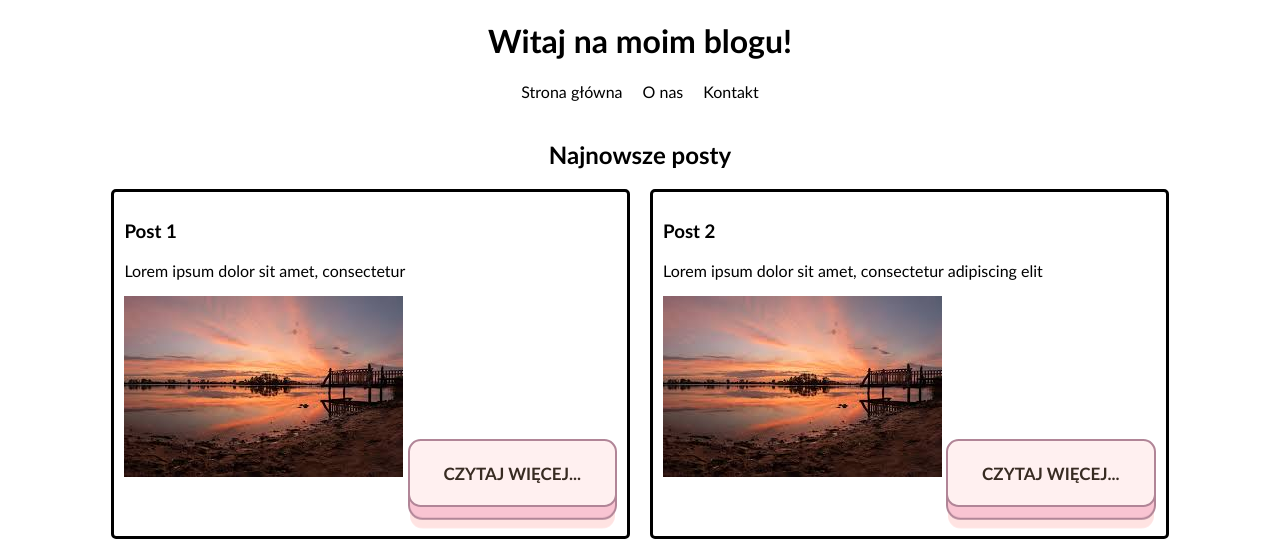
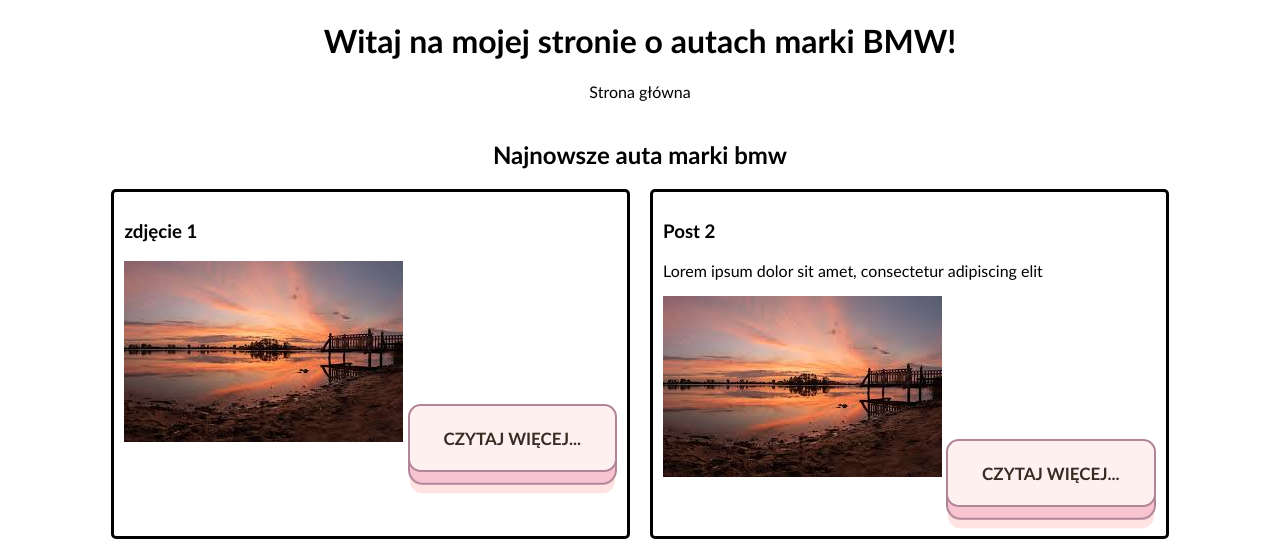
Before and after one commit to bartoszgrymaszewski55/strona-html, a plain HTML site: page index.html in a window 1280 px wide. Shown: the top 552 px of the page. Drawn offline with Linux system fonts and the light colour scheme.

Commit message:
index.html

```diff
--- a/index.html
+++ b/index.html
@@ -3,30 +3,29 @@
 <html lang="pl">
     <head>
         <meta charset="UTF-8">
-        <title>Blog Bartka</title>
+        <title>BMW</title>
         <link rel="stylesheet" href="style.css">
         <link rel="stylesheet" href="style_added.css">
     </head>
     <body>
         <header>
-            <h1 align="center">Witaj na moim blogu!</h1>
+            <h1 align="center">Witaj na mojej stronie o autach marki BMW!</h1>
 
             <div class="odnosniki">
                 <a href="index.html">Strona główna</a>
-                <a href="about.html">O nas</a>
-                <a href="contact.html">Kontakt</a>
+
             </div>
 
         </header>
 
         <br>
-        <h2 align="center">Najnowsze posty</h2>
+        <h2 align="center">Najnowsze auta marki bmw</h2>
 
 
         <div class="posty">
             <div class="post">
-                <h3>Post 1</h3>
-                <p>Lorem ipsum dolor sit amet, consectetur</p>
+                <h3>zdjęcie 1</h3>
+                <p></p>
 
                 <img src="zdjęcie.jpg" />
 
```
